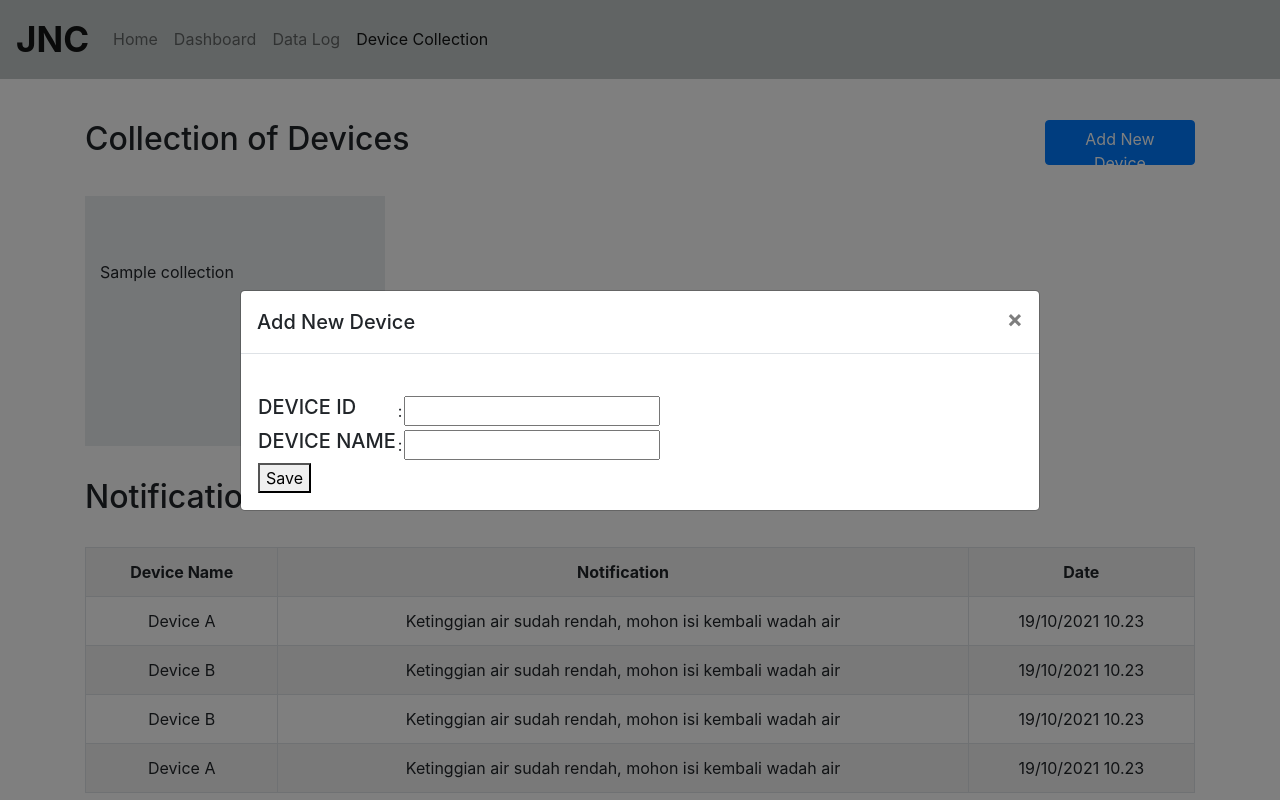
After one commit to nathaniel-niel/SkripsiHidroponik, a PHP site: page /devicecollection.php in a window 1280 px wide, after a click on "Add New Device". The commit adds this page. Run offline with PHP 8.4, Linux system fonts and the light colour scheme; tables that the repository leaves empty or names only in its code hold one stand-in row (values such as "Sample post").

Commit message:
bikin tampilan device collection

```diff
--- a/Website/Back-End/function.php
+++ b/Website/Back-End/function.php
@@ -5,8 +5,8 @@ function savedData($data)
 {
     global $conn;
     // form
-    $batasan_ph = htmlspecialchars($data['batasan_ph']);
-    $batasan_ppm = htmlspecialchars($data['batasan_ppm']);
+    $batasan_ph = $data['batasan_ph'];
+    $batasan_ppm = $data['batasan_ppm'];
 
     //set date
     date_default_timezone_set('Asia/Jakarta');
@@ -18,3 +18,17 @@ function savedData($data)
 
     return mysqli_affected_rows($conn);
 }
+
+function savedNewDevice($data)
+{
+    global $conn;
+    // form
+    $device_id = $data['device_id'];
+    $device_name = $data['device_name'];
+
+    $sql = "INSERT INTO device_collection VALUES ('', '$device_id' , '$device_name')";
+
+    mysqli_query($conn, $sql);
+
+    return mysqli_affected_rows($conn);
+}
--- a/Website/Front-End/dashboard.php
+++ b/Website/Front-End/dashboard.php
@@ -46,6 +46,7 @@ if (isset($_POST["submit"])) {
         <a class="nav-link" href="index.html">Home <span class="sr-only">(current)</span></a>
         <a class="nav-link active" href="dashboard.php">Dashboard</a>
         <a class="nav-link" href="datalog.php">Data Log</a>
+        <a class="nav-link" href="devicecollection.html">Device Collection</a>
       </div>
     </div>
   </nav>
@@ -64,7 +65,7 @@ if (isset($_POST["submit"])) {
                   <label for="batasan_ph" class="h5">Batasan pH</label>
                 </div>
                 <div class="col-4">
-                  <input type="text" id="batasan_ph" name="batasan_ph" value="" required>
+                  <input type="number" step=".01" id="batasan_ph" name="batasan_ph" value="" required>
                 </div>
               </div>
 
@@ -73,7 +74,7 @@ if (isset($_POST["submit"])) {
                   <label for="batasan_ppm" class="h5">Batasan PPM</label>
                 </div>
                 <div class="col-4">
-                  <input type="text" id="batasan_ppm" name="batasan_ppm" value="" required />
+                  <input type="number" id="batasan_ppm" name="batasan_ppm" value="" required />
                 </div>
               </div>
 
--- /dev/null
+++ b/Website/Front-End/devicecollection.php
@@ -0,0 +1,177 @@
+<?php
+require '../Back-End/function.php';
+?>
+
+<!DOCTYPE html>
+<html lang="en">
+
+<head>
+  <meta charset="utf-8" />
+  <meta name="viewport" content="width=device-width, initial-scale=1, shrink-to-fit=no" />
+
+  <link rel="stylesheet" href="https://cdn.jsdelivr.net/npm/bootstrap@4.6.1/dist/css/bootstrap.min.css" integrity="sha384-zCbKRCUGaJDkqS1kPbPd7TveP5iyJE0EjAuZQTgFLD2ylzuqKfdKlfG/eSrtxUkn" crossorigin="anonymous" />
+  <link rel="stylesheet" href="style_devicecollection.css" />
+
+  <title>Hello Bang!</title>
+
+</head>
+
+<body>
+  <script src="https://cdn.jsdelivr.net/npm/jquery@3.5.1/dist/jquery.slim.min.js" integrity="sha384-DfXdz2htPH0lsSSs5nCTpuj/zy4C+OGpamoFVy38MVBnE+IbbVYUew+OrCXaRkfj" crossorigin="anonymous"></script>
+  <script src="https://cdn.jsdelivr.net/npm/bootstrap@4.6.1/dist/js/bootstrap.bundle.min.js" integrity="sha384-fQybjgWLrvvRgtW6bFlB7jaZrFsaBXjsOMm/tB9LTS58ONXgqbR9W8oWht/amnpF" crossorigin="anonymous"></script>
+
+  <!-- bar navigasi -->
+  <nav class="navbar navbar-expand-lg navbar-light fixed-top">
+    <a class="navbar-brand" href="index.html">JNC</a>
+    <button class="navbar-toggler" type="button" data-toggle="collapse" data-target="#navbarNavAltMarkup" aria-controls="navbarNavAltMarkup" aria-expanded="false" aria-label="Toggle navigation">
+      <span class="navbar-toggler-icon"></span>
+    </button>
+    <div class="collapse navbar-collapse" id="navbarNavAltMarkup">
+      <div class="navbar-nav">
+        <a class="nav-link" href="new_device.php">Home <span class="sr-only">(current)</span></a>
+        <a class="nav-link" href="dashboard.php">Dashboard</a>
+        <a class="nav-link" href="datalog.php">Data Log</a>
+        <a class="nav-link active" href="devicecollection.php">Device Collection</a>
+      </div>
+    </div>
+  </nav>
+
+  <!-- Layout Collection of Devices -->
+  <div class="container" id="main-layout">
+    <!-- Kolom Title & Button Add New Device -->
+    <div class="row align-items-start">
+      <!-- Title -->
+      <div class="col">
+        <h2>Collection of Devices</h2>
+      </div>
+      <!-- Button Add New Device -->
+      <div class="col">
+        <button type="button" class="btn btn-primary" id="button-new-device" data-toggle="modal" data-target="#exampleModalCenter" data-whatever="@getbootstrap">
+          Add New Device
+        </button>
+      </div>
+    </div>
+
+    <!-- Popup/Model Add New Device -->
+    <div class="modal fade" id="exampleModalCenter" tabindex="-1" role="dialog" aria-labelledby="exampleModalCenterTitle" aria-hidden="true">
+      <div class="modal-dialog modal-dialog-centered modal-lg" role="document">
+        <div class="modal-content">
+          <div class="modal-header">
+            <!-- Title -->
+            <h5 class="modal-title" id="exampleModalLabel">Add New Device</h5>
+            <button type="button" class="close" data-dismiss="modal" aria-label="Close">
+              <span aria-hidden="true">&times;</span>
+            </button>
+          </div>
+          <div class="modal-body">
+            <!-- Form -->
+            <form action="" method="post">
+              <table>
+                <tr>
+                  <td><label for="device_id" class="h5">DEVICE ID </label></td>
+                  <td>:</td>
+                  <td><input type="text" id="device_id" name="device_id" value="" required></td>
+                </tr>
+                <br>
+                <tr>
+                  <td><label for="device_name" class="h5">DEVICE NAME </label></td>
+                  <td>:</td>
+                  <td> <input type="text" id="device_name" name="device_name" value="" required /></td>
+                </tr>
+                <tr>
+                  <td><button type="submitNewDevice" name="submitNewDevice">Save</button></td>
+                </tr>
+              </table>
+            </form>
+          </div>
+
+        </div>
+      </div>
+    </div>
+
+    <?php
+    // Attempt select query execution
+    $sql = "SELECT device_name FROM device_collection";
+    $result = mysqli_query($conn, $sql);
+    ?>
+
+    <!-- Jumbotron Devices -->
+    <?php
+    while ($row = mysqli_fetch_assoc($result)) : ?>
+
+      <div class="jumbotron jumbotron-fluid">
+        <div class="container">
+          <th id="device-name-title"><?= $row['device_name']; ?></th>
+        </div>
+      </div>
+
+    <?php
+    endwhile;
+    ?>
+
+
+
+
+
+
+    <!-- Notifikasi -->
+    <h2>Notification</h2>
+
+    <table class="table table-bordered table-striped">
+      <tr>
+        <th id="header">Device Name</th>
+        <th id="header">Notification</th>
+        <th id="header">Date</th>
+      </tr>
+      <tr>
+        <td id="content">Device A</td>
+        <td id="content">
+          Ketinggian air sudah rendah, mohon isi kembali wadah air
+        </td>
+        <td id="content">19/10/2021 10.23</td>
+      </tr>
+      <tr>
+        <td id="content">Device B</td>
+        <td id="content">
+          Ketinggian air sudah rendah, mohon isi kembali wadah air
+        </td>
+        <td id="content">19/10/2021 10.23</td>
+      </tr>
+      <tr>
+        <td id="content">Device B</td>
+        <td id="content">
+          Ketinggian air sudah rendah, mohon isi kembali wadah air
+        </td>
+        <td id="content">19/10/2021 10.23</td>
+      </tr>
+      <tr>
+        <td id="content">Device A</td>
+        <td id="content">
+          Ketinggian air sudah rendah, mohon isi kembali wadah air
+        </td>
+        <td id="content">19/10/2021 10.23</td>
+      </tr>
+    </table>
+
+  </div>
+</body>
+
+</html>
+
+<?php
+if (isset($_POST["submitNewDevice"])) {
+  if (savedNewDevice($_POST) > 0) {
+    echo "
+      <script>
+      alert('Device Berhasil Ditambahkan!');
+      </script>
+      ";
+  } else {
+    echo "
+      <script>
+      alert('Device Gagal Ditambahkan!');
+      </script>
+      ";
+  }
+}
+?>
--- /dev/null
+++ b/Website/Front-End/style_devicecollection.css
@@ -0,0 +1,45 @@
+.navbar {
+  background-color: rgb(195, 201, 201);
+}
+
+.navbar-brand {
+  font-weight: bolder;
+  font-size: 35px;
+}
+
+#main-layout {
+  margin-top: 120px;
+}
+
+#button-new-device {
+  float: right;
+  height: 45px;
+  width: 150px;
+}
+
+#button-save-new-device {
+  width: 100px;
+}
+
+.jumbotron-fluid {
+  margin-top: 30px;
+  width: 300px;
+  height: 250px;
+}
+
+#device-name-title {
+  text-align: center;
+}
+
+.table-striped {
+  margin-top: 30px;
+  margin-bottom: 30px;
+}
+
+#header {
+  text-align: center;
+}
+
+#content {
+  text-align: center;
+}
```
Also changed, not shown: Website/Front-End/datalog.php (+5 -4 lines), Website/Front-End/index.html (deleted, +0 -139 lines), Website/Front-End/new_device.php (added, +78 -0 lines), Website/Front-End/style_datalog.css (+16 -13 lines), 1 other file.
